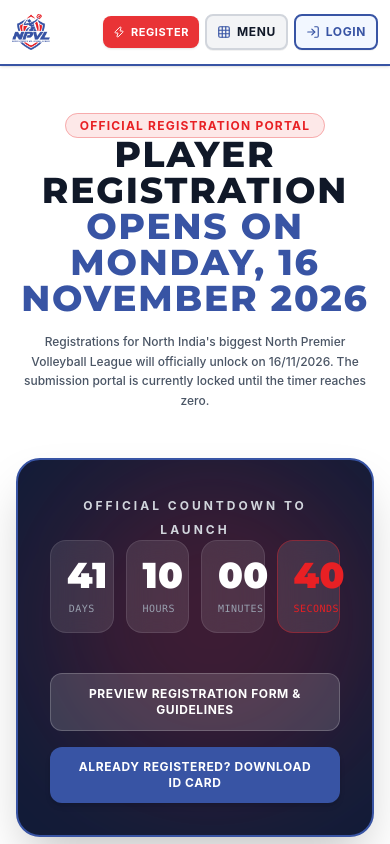
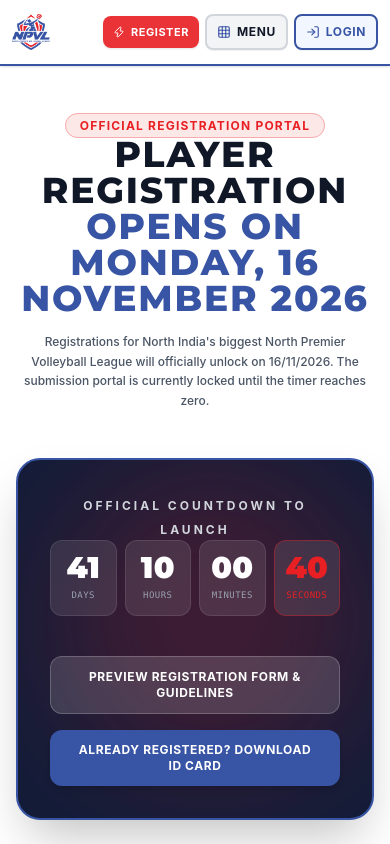
Before and after one commit to saurav646464-afk/NPVL, a React (Vite) app: page / in a window 390 px wide. Both pictures are taken after a click on the button "REGISTER". Shown: the top 844 px of the page. Built offline with nearby package versions, Linux system fonts and the light colour scheme.

Commit message:
Fix mobile layout: timer box alignment, congratulations heading, and admin dashboard header responsiveness

```diff
--- a/src/pages/AdminDashboard.jsx
+++ b/src/pages/AdminDashboard.jsx
@@ -350,20 +350,20 @@ export default function AdminDashboard({ setCurrentPage, initialAuthenticated =
       <div className="max-w-7xl mx-auto space-y-8">
 
         {/* Top Navbar */}
-        <div className="flex flex-col sm:flex-row items-start sm:items-center justify-between gap-4 bg-white p-6 rounded-3xl border border-gray-200 shadow-sm">
-          <div>
-            <div className="flex items-center gap-2">
-              <span className="text-xs font-bold uppercase tracking-widest text-[#E82024] bg-[#E82024]/10 px-2.5 py-0.5 rounded-full border border-[#E82024]/30">
+        <div className="flex flex-col lg:flex-row items-start lg:items-center justify-between gap-4 bg-white p-5 sm:p-6 rounded-3xl border border-gray-200 shadow-sm">
+          <div className="space-y-2">
+            <div className="flex flex-wrap items-center gap-2">
+              <span className="text-[10px] sm:text-xs font-bold uppercase tracking-wider text-[#E82024] bg-[#E82024]/10 px-2.5 py-0.5 rounded-full border border-[#E82024]/30 inline-block break-all">
                 AUTHENTICATED AS: {DEFAULT_EMAIL}
               </span>
-              <span className="text-xs font-mono text-gray-500">Live Database Connected</span>
+              <span className="text-[11px] font-mono text-gray-500">Live Database Connected</span>
             </div>
-            <h1 className="font-bebas text-3xl sm:text-4xl text-gray-900 tracking-wider mt-1">
+            <h1 className="font-bebas text-2xl sm:text-3xl lg:text-4xl text-gray-900 tracking-wider leading-tight">
               SEASON 1 PLAYER REGISTRATIONS & FINANCIAL DASHBOARD
             </h1>
           </div>
 
-          <div className="flex items-center gap-2 sm:gap-3 flex-wrap">
+          <div className="flex items-center gap-2 sm:gap-3 flex-wrap w-full sm:w-auto">
             <button
               onClick={() => setViewMode(viewMode === 'change' ? 'dashboard' : 'change')}
               className="bg-blue-50 border border-blue-200 hover:bg-blue-100 text-[#3854A4] text-xs font-bold px-3.5 py-2.5 rounded-xl flex items-center gap-1.5 transition-all"
--- a/src/pages/Register.jsx
+++ b/src/pages/Register.jsx
@@ -284,14 +284,14 @@ export default function Register({ onOpenContact, setCurrentPage }) {
               <CheckCircle2 className="w-10 h-10" />
             </div>
 
-            <div className="space-y-2">
-              <span className="text-xs font-bold uppercase tracking-widest text-green-700 bg-green-100 px-3 py-1 rounded-full border border-green-300">
+            <div className="space-y-3">
+              <span className="text-[11px] sm:text-xs font-bold uppercase tracking-wider text-green-700 bg-green-100 px-3.5 py-1.5 rounded-full border border-green-300 inline-block">
                 REGISTRATION CONFIRMED • PAYMENT VERIFIED
               </span>
-              <h1 className="font-bebas text-3xl sm:text-5xl text-gray-900 tracking-wider break-words leading-tight px-2">
-                CONGRATULATIONS,<br />{completedData.full_name.toUpperCase()}!
+              <h1 className="font-bebas text-2xl sm:text-4xl md:text-5xl text-gray-900 tracking-wider leading-tight px-1 whitespace-nowrap">
+                CONGRATULATIONS, {completedData.full_name.toUpperCase()}!
               </h1>
-              <p className="text-sm text-gray-600 max-w-xl mx-auto">
+              <p className="text-xs sm:text-sm text-gray-600 max-w-xl mx-auto leading-relaxed">
                 Your application for <strong>North Premier Volleyball League (NPVL) Season 1</strong> has been successfully registered. Your official Player ID Card is generated below.
               </p>
             </div>
@@ -380,30 +380,30 @@ export default function Register({ onOpenContact, setCurrentPage }) {
                 OFFICIAL COUNTDOWN TO LAUNCH
               </span>
 
-              <div className="grid grid-cols-4 gap-3 sm:gap-6 max-w-xl mx-auto font-mono">
-                <div className="bg-white/10 backdrop-blur-md rounded-2xl p-4 sm:p-6 border border-white/10">
-                  <span className="font-bebas text-4xl sm:text-7xl text-white font-black block leading-none">
+              <div className="grid grid-cols-4 gap-2 sm:gap-4 max-w-xl mx-auto font-mono">
+                <div className="bg-white/10 backdrop-blur-md rounded-xl sm:rounded-2xl py-3 px-1.5 sm:p-5 border border-white/10 flex flex-col items-center justify-center">
+                  <span className="font-bebas text-3xl sm:text-6xl text-white font-black block leading-none">
                     {String(timeLeft.days).padStart(2, '0')}
                   </span>
-                  <span className="text-[10px] sm:text-xs uppercase tracking-wider text-gray-400 mt-2 block">Days</span>
+                  <span className="text-[9px] sm:text-xs uppercase tracking-wider text-gray-400 mt-1.5 block">Days</span>
                 </div>
-                <div className="bg-white/10 backdrop-blur-md rounded-2xl p-4 sm:p-6 border border-white/10">
-                  <span className="font-bebas text-4xl sm:text-7xl text-white font-black block leading-none">
+                <div className="bg-white/10 backdrop-blur-md rounded-xl sm:rounded-2xl py-3 px-1.5 sm:p-5 border border-white/10 flex flex-col items-center justify-center">
+                  <span className="font-bebas text-3xl sm:text-6xl text-white font-black block leading-none">
                     {String(timeLeft.hours).padStart(2, '0')}
                   </span>
-                  <span className="text-[10px] sm:text-xs uppercase tracking-wider text-gray-400 mt-2 block">Hours</span>
+                  <span className="text-[9px] sm:text-xs uppercase tracking-wider text-gray-400 mt-1.5 block">Hours</span>
                 </div>
-                <div className="bg-white/10 backdrop-blur-md rounded-2xl p-4 sm:p-6 border border-white/10">
-                  <span className="font-bebas text-4xl sm:text-7xl text-white font-black block leading-none">
+                <div className="bg-white/10 backdrop-blur-md rounded-xl sm:rounded-2xl py-3 px-1.5 sm:p-5 border border-white/10 flex flex-col items-center justify-center">
+                  <span className="font-bebas text-3xl sm:text-6xl text-white font-black block leading-none">
                     {String(timeLeft.minutes).padStart(2, '0')}
                   </span>
-                  <span className="text-[10px] sm:text-xs uppercase tracking-wider text-gray-400 mt-2 block">Minutes</span>
+                  <span className="text-[9px] sm:text-xs uppercase tracking-wider text-gray-400 mt-1.5 block">Minutes</span>
                 </div>
-                <div className="bg-white/10 backdrop-blur-md rounded-2xl p-4 sm:p-6 border border-[#E82024]/40">
-                  <span className="font-bebas text-4xl sm:text-7xl text-[#E82024] font-black block leading-none">
+                <div className="bg-white/10 backdrop-blur-md rounded-xl sm:rounded-2xl py-3 px-1.5 sm:p-5 border border-[#E82024]/40 flex flex-col items-center justify-center">
+                  <span className="font-bebas text-3xl sm:text-6xl text-[#E82024] font-black block leading-none">
                     {String(timeLeft.seconds).padStart(2, '0')}
                   </span>
-                  <span className="text-[10px] sm:text-xs uppercase tracking-wider text-[#E82024] mt-2 block">Seconds</span>
+                  <span className="text-[9px] sm:text-xs uppercase tracking-wider text-[#E82024] mt-1.5 block">Seconds</span>
                 </div>
               </div>
 
```
Also changed, not shown: 1 other file (tests, documents, lock files or other folders).
